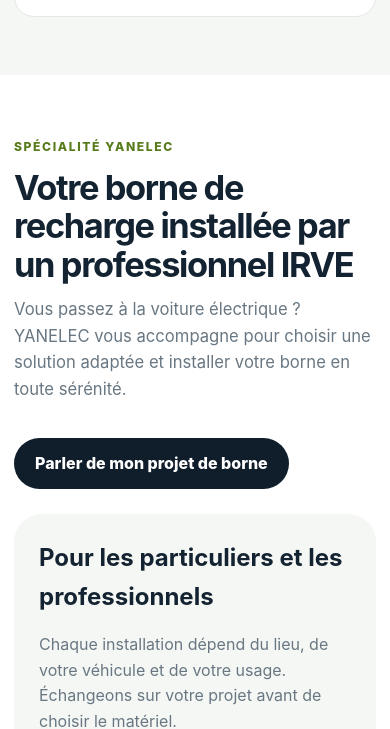
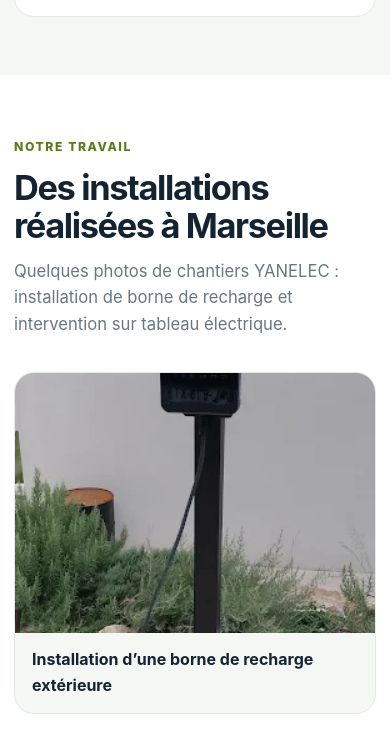
Before and after one commit to Yanelec/electricien-marseille, a plain HTML site: page index.html in a window 390 px wide. Shown: the part 3226-3955 px from the top of the page. Drawn offline with Linux system fonts and the light colour scheme.

Commit message:
Add gallery section for completed installations
Added a gallery section with images of completed installations.

```diff
--- a/index.html
+++ b/index.html
@@ -19,6 +19,7 @@
     @media(max-width:850px){.navlinks{display:none}.hero-grid,.irve-grid,.contact-grid{grid-template-columns:1fr}.hero-grid{gap:24px;padding:58px 0 65px}.hero-art{min-height:320px}.cards{grid-template-columns:repeat(2,1fr)}.irve-grid{gap:25px}.area-box{align-items:flex-start;flex-direction:column}.area-tags{justify-content:flex-start}.contact-grid{gap:10px}}
     @media(max-width:560px){.wrap{width:calc(100% - 28px)}.topbar .wrap{justify-content:center}.topbar .topbar-extra{display:none}.nav{min-height:66px}.nav .btn{font-size:.85rem;padding:10px 14px}.hero-grid{padding:48px 0 54px}.hero h1{font-size:2.65rem}.hero p{font-size:1rem}.actions{display:grid}.actions .btn{width:100%}.proof{display:grid;gap:8px}.hero-art{min-height:285px}.charge-card{padding:24px}.badge{right:-5px}.section-head h2{font-size:2.15rem}section{padding:58px 0}.cards,.step-grid{grid-template-columns:1fr}.card{padding:22px}.irve-panel{padding:25px}.reviews{grid-template-columns:1fr;padding:25px}.reviews .btn{justify-self:start}.footer-row{align-items:flex-start;flex-direction:column}.mobile-call{position:fixed;z-index:12;left:10px;right:10px;bottom:10px;display:grid;grid-template-columns:1fr 1fr;gap:8px;padding:8px;background:rgba(16,29,42,.96);border:1px solid rgba(255,255,255,.16);border-radius:18px;box-shadow:0 10px 30px rgba(0,0,0,.25);backdrop-filter:blur(12px)}.mobile-call .btn{padding:12px 8px;font-size:.88rem}body{padding-bottom:78px}}
     @media(prefers-reduced-motion:reduce){html{scroll-behavior:auto}*,*:before,*:after{transition:none!important}}
+  .gallery{background:#fff}.photo-grid{display:grid;grid-template-columns:repeat(2,1fr);gap:18px}.photo-card{margin:0;overflow:hidden;border-radius:var(--radius);background:var(--paper);border:1px solid var(--line)}.photo-card img{display:block;width:100%;height:320px;object-fit:cover}.photo-card figcaption{padding:14px 17px;font-weight:750;color:var(--ink)}@media(max-width:560px){.photo-grid{grid-template-columns:1fr}.photo-card img{height:260px}}
   </style>
   <script type="application/ld+json">
   {"@context":"https://schema.org","@type":"Electrician","name":"YANELEC","url":"https://yanelec-electricite.fr/","telephone":"+33783943704","description":"Électricien à Marseille : dépannage, rénovation, mise en conformité électrique et installation de bornes de recharge IRVE.","areaServed":[{"@type":"City","name":"Marseille"},{"@type":"City","name":"Aubagne"},{"@type":"City","name":"Aix-en-Provence"},{"@type":"City","name":"Vitrolles"}]}
@@ -50,6 +51,7 @@
         <article class="card"><div class="card-icon" aria-hidden="true">❄</div><h3>Nettoyage de climatisation</h3><p>Nettoyage des filtres et désinfection de l’unité intérieure pour l’entretien de votre climatiseur.</p><a class="text-link" href="#contact">Demander un devis →</a></article>
       </div>
     </div></section>
+    <section class="gallery" aria-labelledby="realisations-titre"><div class="wrap"><div class="section-head"><span class="kicker">Notre travail</span><h2 id="realisations-titre">Des installations réalisées à Marseille</h2><p>Quelques photos de chantiers YANELEC : installation de borne de recharge et intervention sur tableau électrique.</p></div><div class="photo-grid"><figure class="photo-card"><img src="./borne-exterieure.webp" alt="Borne de recharge installée en extérieur par YANELEC à Marseille" loading="lazy"><figcaption>Installation d’une borne de recharge extérieure</figcaption></figure><figure class="photo-card"><img src="./tableau-electrique.webp" alt="Tableau électrique lors d’une intervention YANELEC" loading="lazy"><figcaption>Intervention sur tableau électrique</figcaption></figure></div></div></section>
     <section class="irve" id="irve"><div class="wrap irve-grid">
       <div><span class="kicker">Spécialité YANELEC</span><div class="section-head"><h2>Votre borne de recharge installée par un professionnel IRVE</h2><p>Vous passez à la voiture électrique ? YANELEC vous accompagne pour choisir une solution adaptée et installer votre borne en toute sérénité.</p></div><a class="btn btn-dark" href="https://wa.me/33783943704?text=Bonjour%20YANELEC%2C%20je%20souhaite%20un%20devis%20pour%20une%20borne%20de%20recharge." target="_blank" rel="noopener">Parler de mon projet de borne</a></div>
       <div class="irve-panel"><h3>Pour les particuliers et les professionnels</h3><p>Chaque installation dépend du lieu, de votre véhicule et de votre usage. Échangeons sur votre projet avant de choisir le matériel.</p><ul class="checklist"><li>Maison individuelle et garage</li><li>Copropriété et parking partagé</li><li>Entreprise et locaux professionnels</li><li>Conseil sur le choix de la borne</li><li>Installation par un électricien certifié IRVE niveaux 1 et 2</li></ul><a class="text-link" href="tel:+33783943704">Appelez le 07 83 94 37 04 →</a></div>
```
